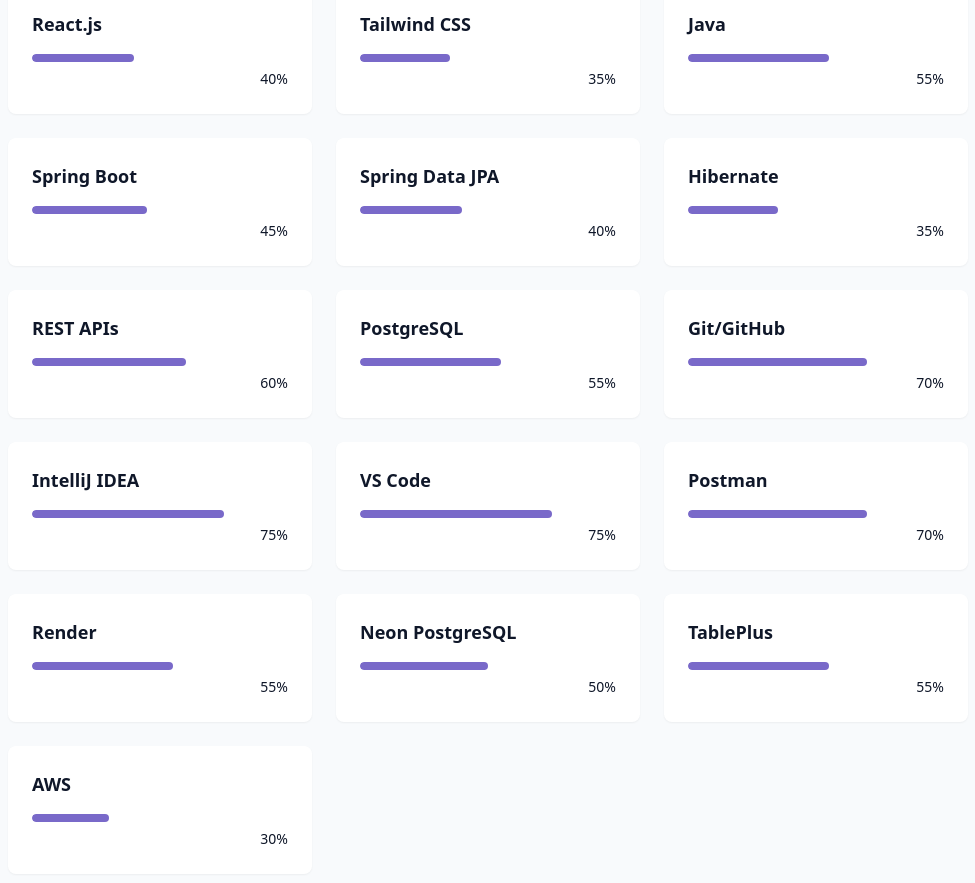
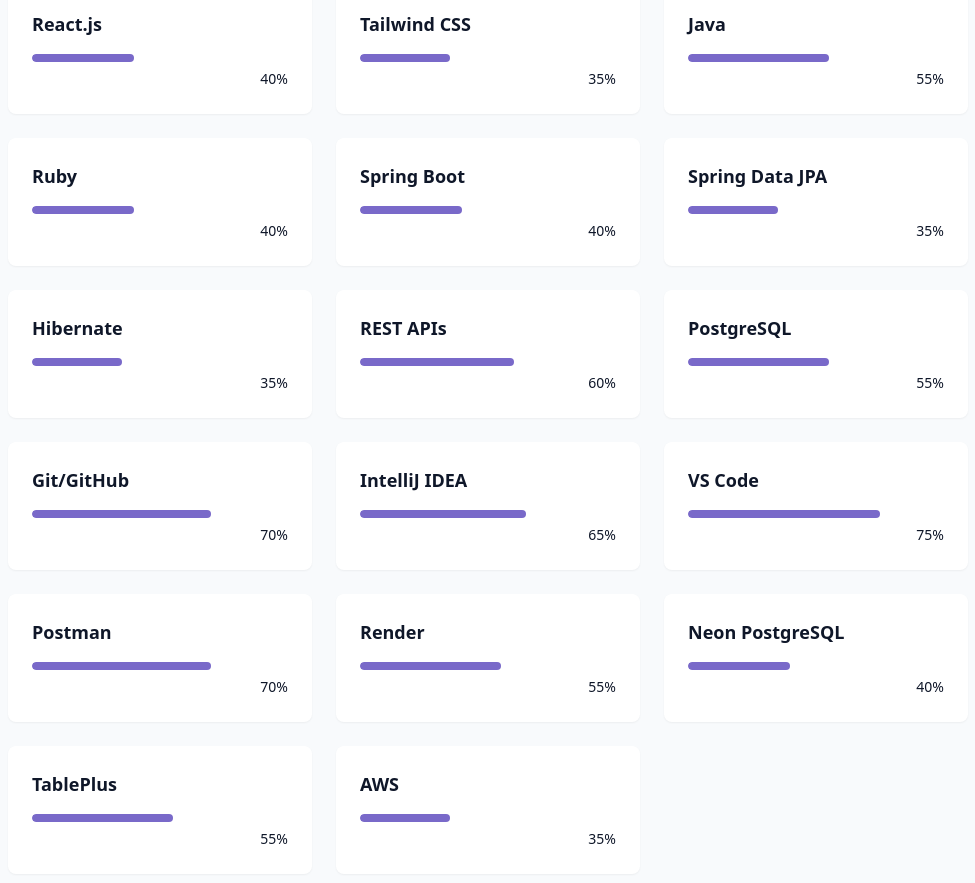
Before and after one commit to nixxiva/Portfolio, a React (Vite) app: page / in a window 1280 px wide. Shown: the part 2040-2923 px from the top of the page, without its empty margins (152-1127 px from the left). Built offline with nearby package versions, Linux system fonts and the light colour scheme.

Commit message:
Adjust skill levels in SkillsSection component
Updated skill levels for Bootstrap, Spring Boot, Spring Data JPA, IntelliJ IDEA, Neon PostgreSQL, and AWS.

```diff
--- a/src/components/SkillsSection.jsx
+++ b/src/components/SkillsSection.jsx
@@ -5,27 +5,28 @@
   // Frontend
   { name: "HTML/CSS", level: 85, category: "frontend" },
   { name: "JavaScript", level: 50, category: "frontend" },
-  { name: "Bootstrap", level: 40, category: "frontend" },
+  { name: "Bootstrap", level: 35, category: "frontend" },
   { name: "React.js", level: 40, category: "frontend" },
   { name: "Tailwind CSS", level: 35, category: "frontend" },
 
   // Backend
   { name: "Java", level: 55, category: "backend" },
-  { name: "Spring Boot", level: 45, category: "backend" },
-  { name: "Spring Data JPA", level: 40, category: "backend" },
+  { name: "Ruby", level: 40, category: "backend" },
+  { name: "Spring Boot", level: 40, category: "backend" },
+  { name: "Spring Data JPA", level: 35, category: "backend" },
   { name: "Hibernate", level: 35, category: "backend" },
   { name: "REST APIs", level: 60, category: "backend" },
   { name: "PostgreSQL", level: 55, category: "backend" },
 
   // Tools
   { name: "Git/GitHub", level: 70, category: "tools" },
-  { name: "IntelliJ IDEA", level: 75, category: "tools" },
+  { name: "IntelliJ IDEA", level: 65, category: "tools" },
   { name: "VS Code", level: 75, category: "tools" },
   { name: "Postman", level: 70, category: "tools" },
   { name: "Render", level: 55, category: "tools" },
-  { name: "Neon PostgreSQL", level: 50, category: "tools" },
+  { name: "Neon PostgreSQL", level: 40, category: "tools" },
   { name: "TablePlus", level: 55, category: "tools" },
-  { name: "AWS", level: 30, category: "tools" },
+  { name: "AWS", level: 35, category: "tools" },
 ];
 
 const categories = ["all", "frontend", "backend", "tools"];
```
